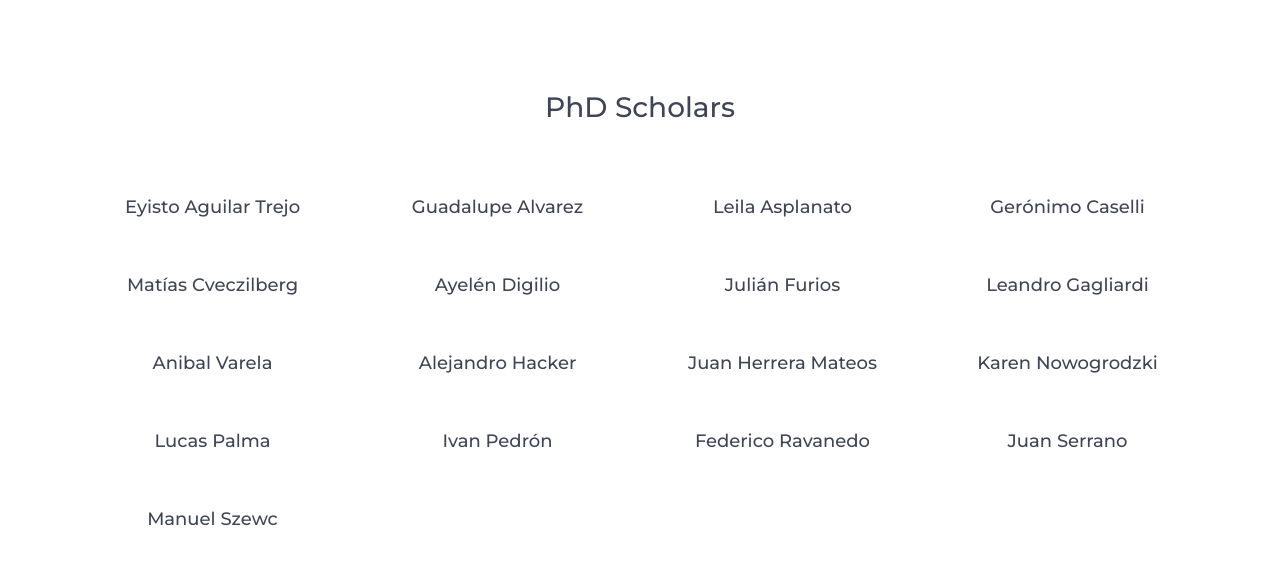
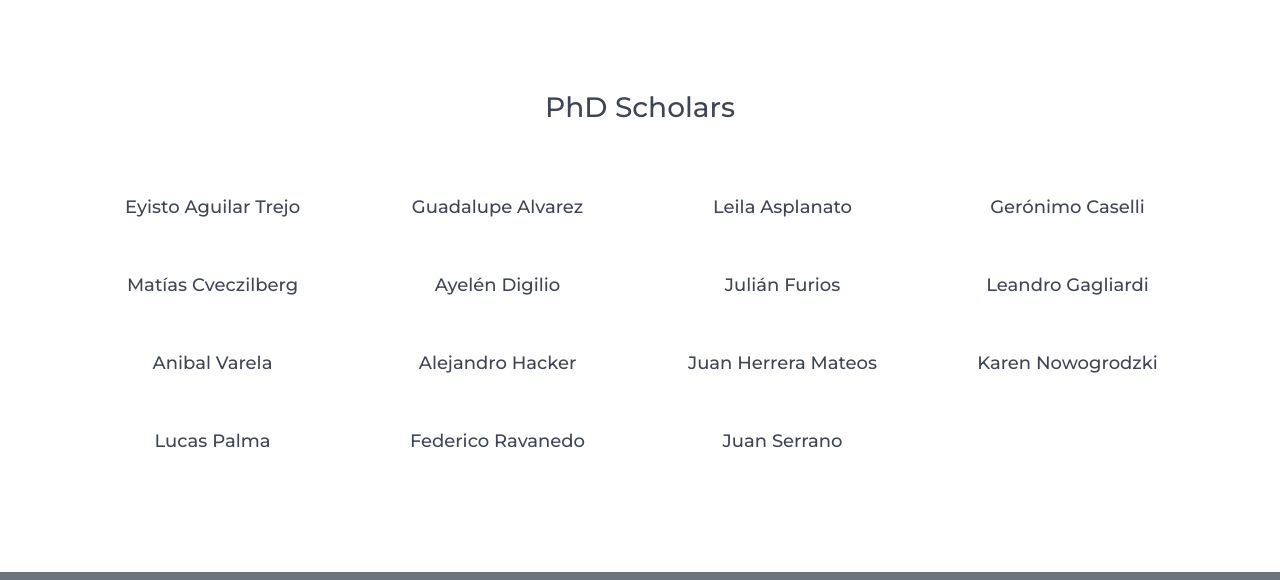
Before and after one commit to lpalmaconte/webicifi, a plain HTML site: page src/Paginas/nosotrosen.html in a window 1280 px wide. Shown: the part 3528-4108 px from the top of the page. Drawn offline with nearby package versions, Linux system fonts and the light colour scheme.

Commit message:
Update nosotrosen.html

```diff
--- a/src/Paginas/nosotrosen.html
+++ b/src/Paginas/nosotrosen.html
@@ -631,17 +631,6 @@
                 <div class="row">
                   <div class="col-md-12 text-center">
                     <div class="pt-2">
-                      <h5 class="mt-4 font-weight-medium mb-0">Ivan Pedrón</h5>
-                    </div>
-                  </div>
-                </div>
-                <!-- Row -->
-              </div>
-              <div class="col-lg-3 mb-4">
-                <!-- Row -->
-                <div class="row">
-                  <div class="col-md-12 text-center">
-                    <div class="pt-2">
                       <h5 class="mt-4 font-weight-medium mb-0">Federico Ravanedo</h5>
                     </div>
                   </div>
@@ -659,17 +648,7 @@
                 </div>
                 <!-- Row -->
               </div>
-              <div class="col-lg-3 mb-4">
-                <!-- Row -->
-                <div class="row">
-                  <div class="col-md-12 text-center">
-                    <div class="pt-2">
-                      <h5 class="mt-4 font-weight-medium mb-0">Manuel Szewc</h5>
-                    </div>
-                  </div>
-                </div>
-                <!-- Row -->
-              </div>
+
             </div>
           </div>
         </div>
```
